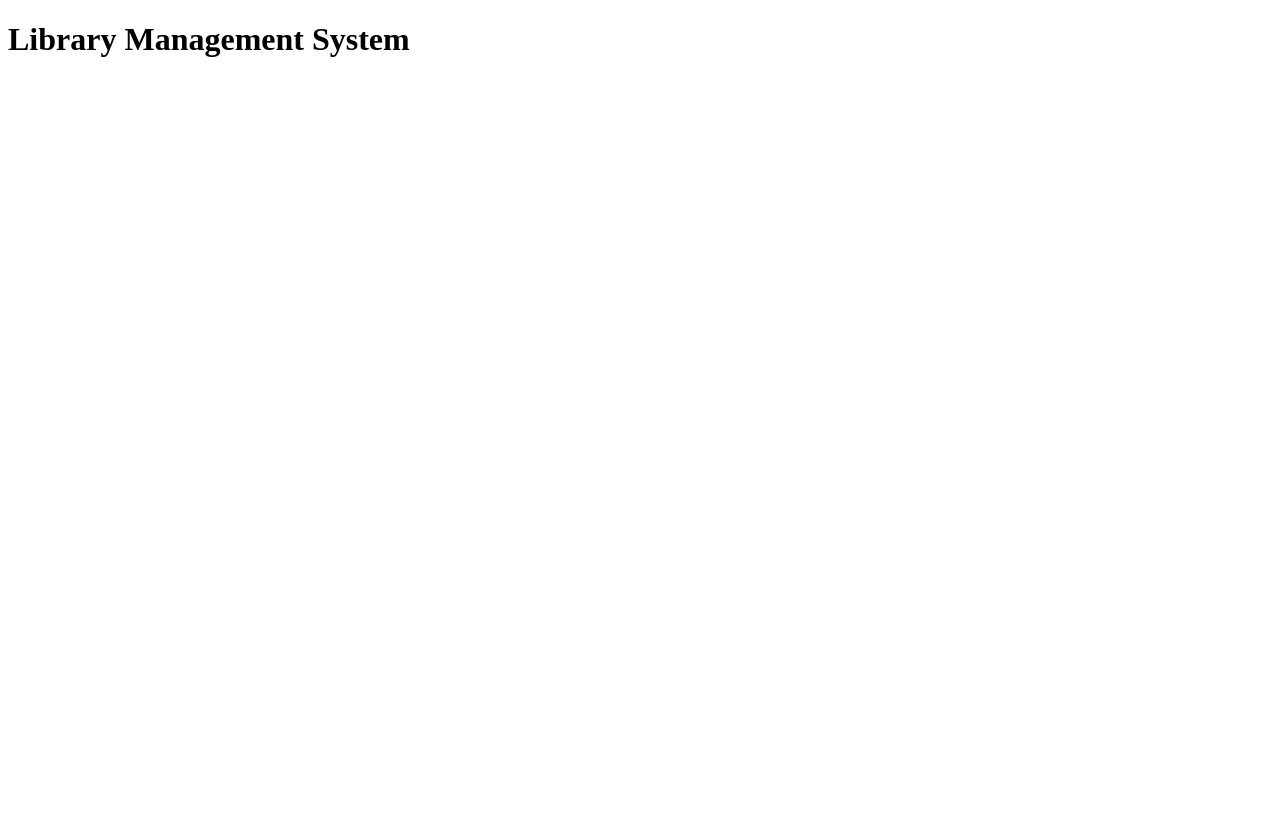
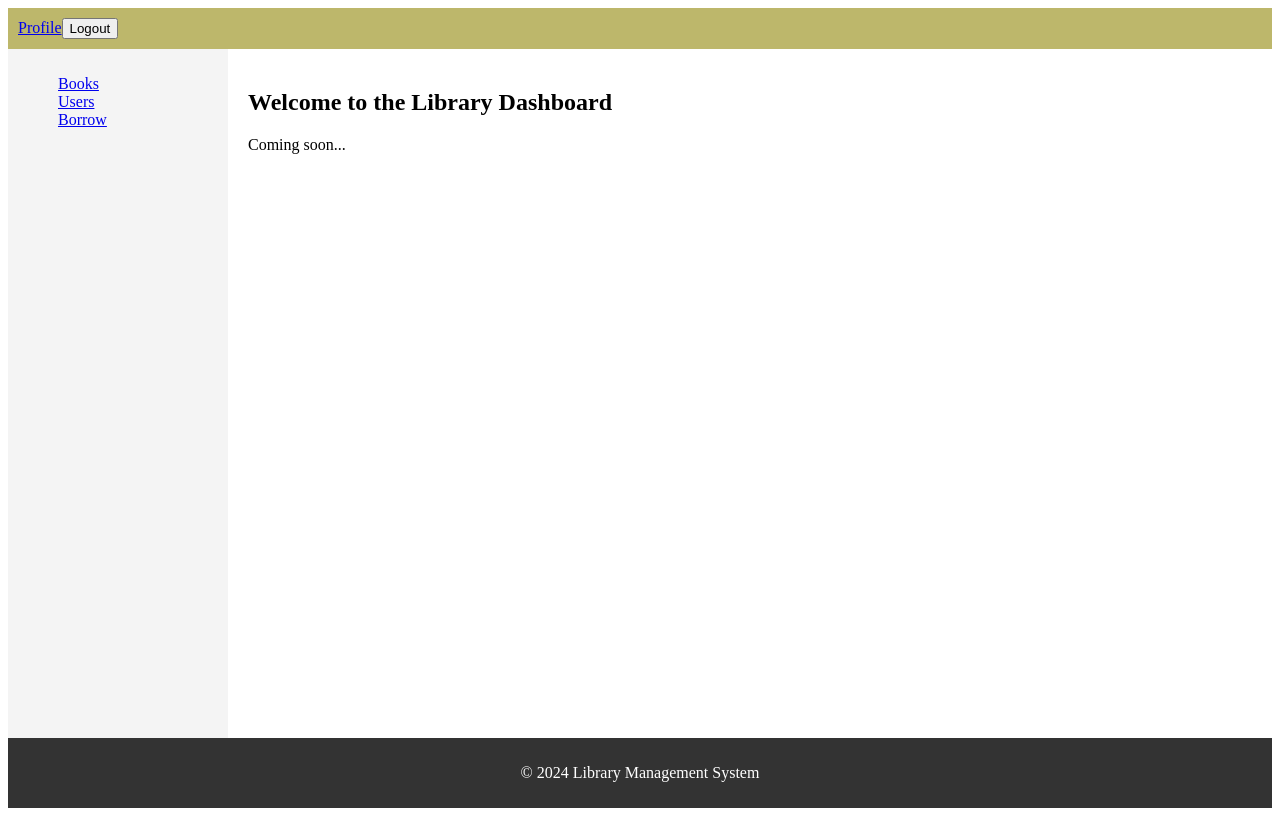
Before and after one commit to asiripr/library-management-system, a React (Vite) app in the folder project-root/lms-frontend/: page /home in a window 1280 px wide. Built offline with nearby package versions, Linux system fonts and the light colour scheme.

Commit message:
improved homepage

```diff
--- a/project-root/lms-frontend/src/App.jsx
+++ b/project-root/lms-frontend/src/App.jsx
@@ -1,14 +1,15 @@
 import { Route, Navigate, Routes } from 'react-router-dom';
-import Home from './pages/DashBoardPage';
+import DashBoardPage from './pages/DashBoardPage';
 // import Login from './components/auth/Login';
 // import NotFound from './components/error/NotFound';
+
 
 
 const App = () => {
   return (
     <Routes>
       <Route path='/' element={<Navigate to='/home' />}></Route>
-      <Route path='/home' element={<Home />}></Route>
+      <Route path='/home' element={<DashBoardPage />}></Route>
       {/* <Route path="/login" element={<Login />} />
       <Route path="*" element={<NotFound />} /> */}
     </Routes>
--- a/project-root/lms-frontend/src/components/common/Footer.jsx
+++ b/project-root/lms-frontend/src/components/common/Footer.jsx
@@ -0,0 +1,8 @@
+const Footer = () => {
+    return (
+        <footer className="footer">
+            <p>© 2024 Library Management System</p>
+        </footer>
+    );
+};
+export default Footer;
--- a/project-root/lms-frontend/src/pages/DashBoardPage.jsx
+++ b/project-root/lms-frontend/src/pages/DashBoardPage.jsx
@@ -1,9 +1,21 @@
-function Home() {
-    return (
-      <div>
-        <h1>Library Management System</h1>
+import Navbar from "../components/common/Navbar";
+import Sidebar from "../components/common/Sidebar";
+import Footer from "../components/common/Footer";
+import DashBoardContent from "../components/dashboard/DashBoardContent";
+
+const DashBoardPage = () => {
+  return (
+    <div className="dashboard-container">
+      <Navbar />
+      <div className="main-layout">
+        <Sidebar />
+        <div className="content">
+          <DashBoardContent />
+        </div>
       </div>
-    );
-  }
+      <Footer />
+    </div>
+  );
+};
 
-  export default Home;
+export default DashBoardPage;
--- /dev/null
+++ b/project-root/lms-frontend/src/styles/styles.css
@@ -0,0 +1,39 @@
+.navbar {
+    margin: 0%;
+    color: black;
+    padding: 10px;
+    background-color: darkkhaki;
+    display: flex;
+    justify-content: space-between;
+}
+
+ul {
+    list-style-type: none;
+}
+
+.sidebar {
+    width: 200px;
+    background-color: #f4f4f4;
+    padding: 10px;
+}
+
+.footer {
+    background-color: #333;
+    color: #fff;
+    text-align: center;
+    padding: 10px;
+}
+
+.dashboard-container{
+    display: flex;
+    flex-direction: column;
+    height: 100vh;
+}
+.main-layout{
+    display: flex;
+    flex: 1;
+}
+.content{
+    flex: 1;
+    padding: 20px;
+}
```
Also changed, not shown: project-root/lms-frontend/src/main.jsx (+5 -4 lines).
